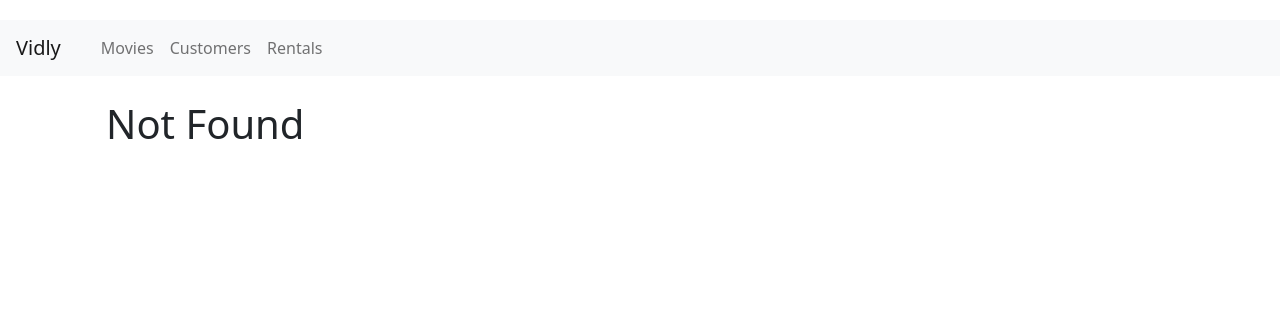
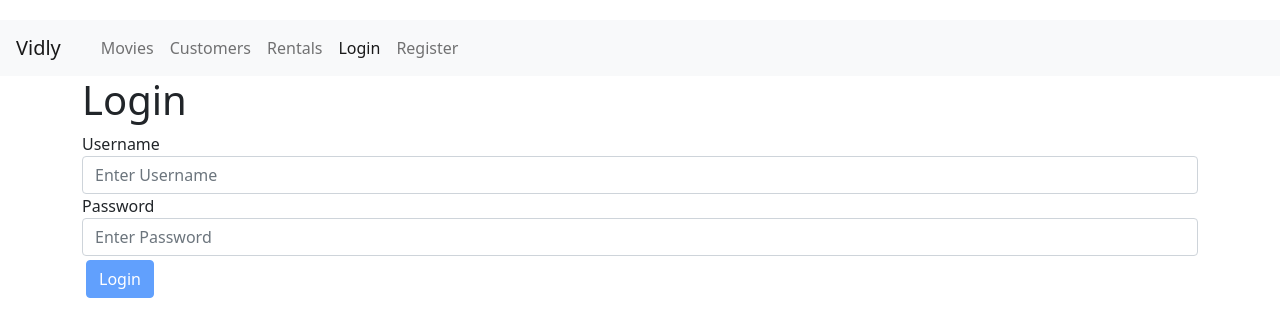
Before and after one commit to Matthew-Heller/Vidly-Learning-Project, a React (Create React App) app: page /login in a window 1280 px wide. Before the commit this address had no page. Shown: the top 336 px of the page. Built offline with nearby package versions, Linux system fonts and the light colour scheme.

Commit message:
Add feat: Login and register form
Added the forms into place with minimal validations.

```diff
--- a/package.json
+++ b/package.json
@@ -15,6 +15,7 @@
     "font-awesome": "^4.7.0",
     "fontawesome": "^5.6.3",
     "fsevents": "^2.3.2",
+    "joi-browser": "^13.4.0",
     "lodash": "^4.17.21",
     "prop-types": "^15.8.1",
     "query": "^0.2.0",
--- a/src/App.js
+++ b/src/App.js
@@ -6,6 +6,8 @@
 import Rentals from "./Pages/rentals";
 import NotFound from "./Pages/notFound";
 import MovieForm from "./Pages/movieForm";
+import LoginForm from "./components/loginForm";
+import Register from "./Pages/register";
 
 class App extends Component {
   state = {};
@@ -15,6 +17,8 @@
         <NavBar />
         <main className="container">
           <Routes>
+            <Route path="register" element={<Register />} />
+            <Route path="login" element={<LoginForm />} />
             <Route path="movies/:id" element={<MovieForm />} />
             <Route path="movies" element={<Movies />}></Route>
             <Route path="customers" element={<Customers />} />
--- a/src/Pages/movies.jsx
+++ b/src/Pages/movies.jsx
@@ -6,6 +6,7 @@
 import Pagination from "../components/Common/pagination";
 import MoviesTable from "../components/movieTables";
 import _ from "lodash";
+import { Link, useNavigate } from "react-router-dom";
 
 class Movies extends Component {
   state = {
@@ -95,6 +96,9 @@
           />
         </div>
         <div className="col">
+          <Link className="btn btn-primary" to="new">
+            New Movie
+          </Link>
           <MoviesTable
             movies={movies}
             onDelete={this.handleDelete}
--- /dev/null
+++ b/src/Pages/register.jsx
@@ -0,0 +1,41 @@
+import React from "react";
+import Form from "../components/Common/form";
+import Joi from "joi-browser";
+
+class Register extends Form {
+  state = { data: { username: "", password: "", name: "" }, errors: {} };
+
+  doSubmit = () => {
+    console.log("submitted");
+  };
+
+  schema = {
+    username: Joi.string()
+      .required()
+      .email({ minDomainSegments: 2 })
+      .label("Username"),
+    password: Joi.string()
+      .required()
+      .min(5)
+      .label("Password"),
+    name: Joi.string()
+      .required()
+      .label("Name"),
+  };
+
+  render() {
+    return (
+      <div>
+        <h1>Register</h1>
+        <form onSubmit={this.handleSubmit}>
+          {this.renderInput("username", "Username")}
+          {this.renderInput("password", "Password", "password")}
+          {this.renderInput("name", "Name")}
+          {this.renderButton("Register")}
+        </form>
+      </div>
+    );
+  }
+}
+
+export default Register;
--- /dev/null
+++ b/src/components/Common/form.jsx
@@ -0,0 +1,71 @@
+import React, { Component } from "react";
+import Joi from "joi-browser";
+import Input from "./input";
+
+class Form extends Component {
+  state = { data: {}, errors: {} };
+
+  validate = () => {
+    const options = { abortEarly: false };
+    const { error } = Joi.validate(this.state.data, this.schema, options);
+    if (!error) return null;
+
+    const errors = {};
+    for (let item of error.details) errors[item.path[0]] = item.message;
+
+    return errors;
+  };
+
+  validateProperty = ({ name, value }) => {
+    const obj = { [name]: value };
+    const schema = { [name]: this.schema[name] };
+    const { error } = Joi.validate(obj, schema);
+    return error ? error.details[0].message : null;
+  };
+
+  handleSubmit = (e) => {
+    e.preventDefault();
+
+    const errors = this.validate();
+    this.setState({ errors: errors || {} });
+    if (errors) return;
+
+    this.doSubmit();
+  };
+  handleChange = ({ currentTarget: input }) => {
+    const errors = { ...this.state.errors };
+    const errorMessage = this.validateProperty(input);
+    if (errorMessage) errors[input.name] = errorMessage;
+    else delete errors[input.name];
+
+    const data = { ...this.state.data };
+    data[input.name] = input.value;
+    this.setState({ data, errors });
+  };
+
+  renderInput(name, label, type = "text") {
+    const { data, errors } = this.state;
+
+    return (
+      <Input
+        type={type}
+        name={name}
+        value={data[name]}
+        label={label}
+        placeholder={`Enter ${label}`}
+        onChange={this.handleChange}
+        error={errors[name]}
+      />
+    );
+  }
+
+  renderButton(label) {
+    return (
+      <button disabled={this.validate()} className="btn btn-primary m-1">
+        {label}
+      </button>
+    );
+  }
+}
+
+export default Form;
--- /dev/null
+++ b/src/components/Common/input.jsx
@@ -0,0 +1,13 @@
+import React from "react";
+
+const Input = ({ name, label, error, ...rest }) => {
+  return (
+    <div className="form-group">
+      <label htmlFor={name}>{label}</label>
+      <input {...rest} name={name} id={name} className="form-control" />
+      {error && <div className="alert alert-danger">{error}</div>}
+    </div>
+  );
+};
+
+export default Input;
--- /dev/null
+++ b/src/components/loginForm.jsx
@@ -0,0 +1,35 @@
+import React from "react";
+import Form from "./Common/form";
+import Joi from "joi-browser";
+
+class LoginForm extends Form {
+  state = { data: { username: "", password: "" }, errors: {} };
+
+  doSubmit = () => {
+    console.log("submitted");
+  };
+
+  schema = {
+    username: Joi.string()
+      .required()
+      .label("Username"),
+    password: Joi.string()
+      .required()
+      .label("Password"),
+  };
+
+  render() {
+    return (
+      <div>
+        <h1>Login</h1>
+        <form onSubmit={this.handleSubmit}>
+          {this.renderInput("username", "Username")}
+          {this.renderInput("password", "Password", "password")}
+          {this.renderButton("Login")}
+        </form>
+      </div>
+    );
+  }
+}
+
+export default LoginForm;
--- a/src/components/navBar.jsx
+++ b/src/components/navBar.jsx
@@ -18,6 +18,12 @@
           <NavLink className="nav-item nav-link" to="rentals">
             Rentals
           </NavLink>
+          <NavLink className="nav-item nav-link" to="login">
+            Login
+          </NavLink>
+          <NavLink className="nav-item nav-link" to="register">
+            Register
+          </NavLink>
         </div>
       </nav>
     );
```
Also changed, not shown: 1 other file (tests, documents, lock files or other folders).
